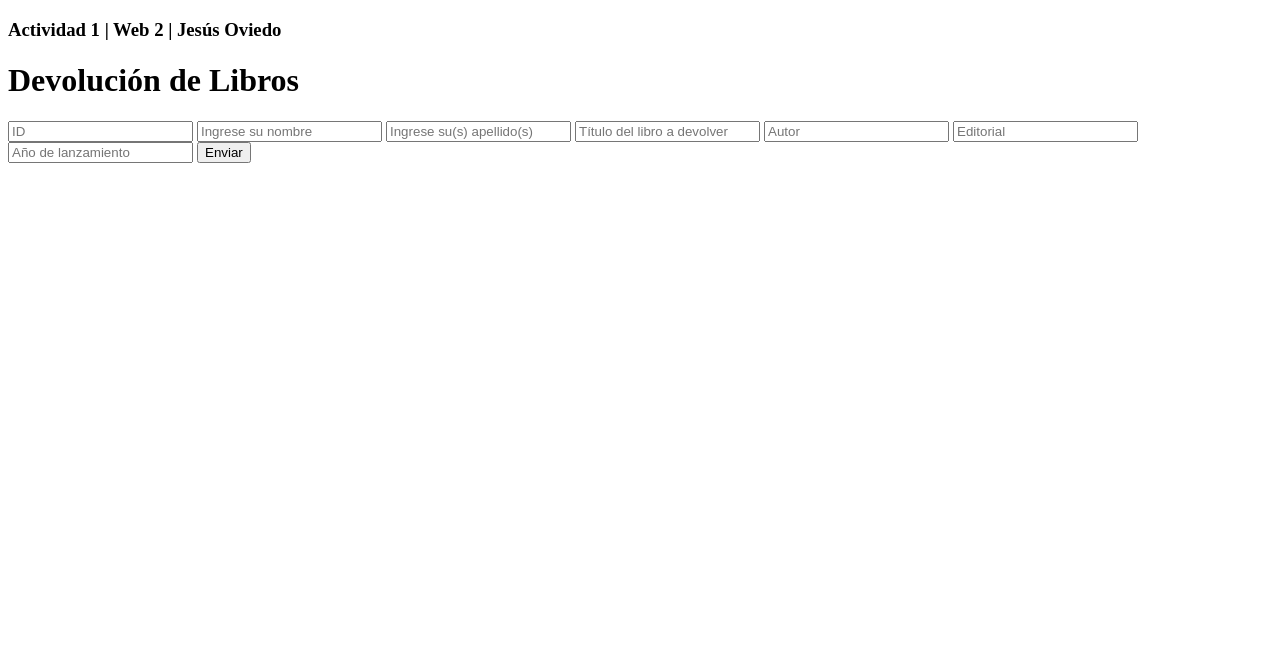
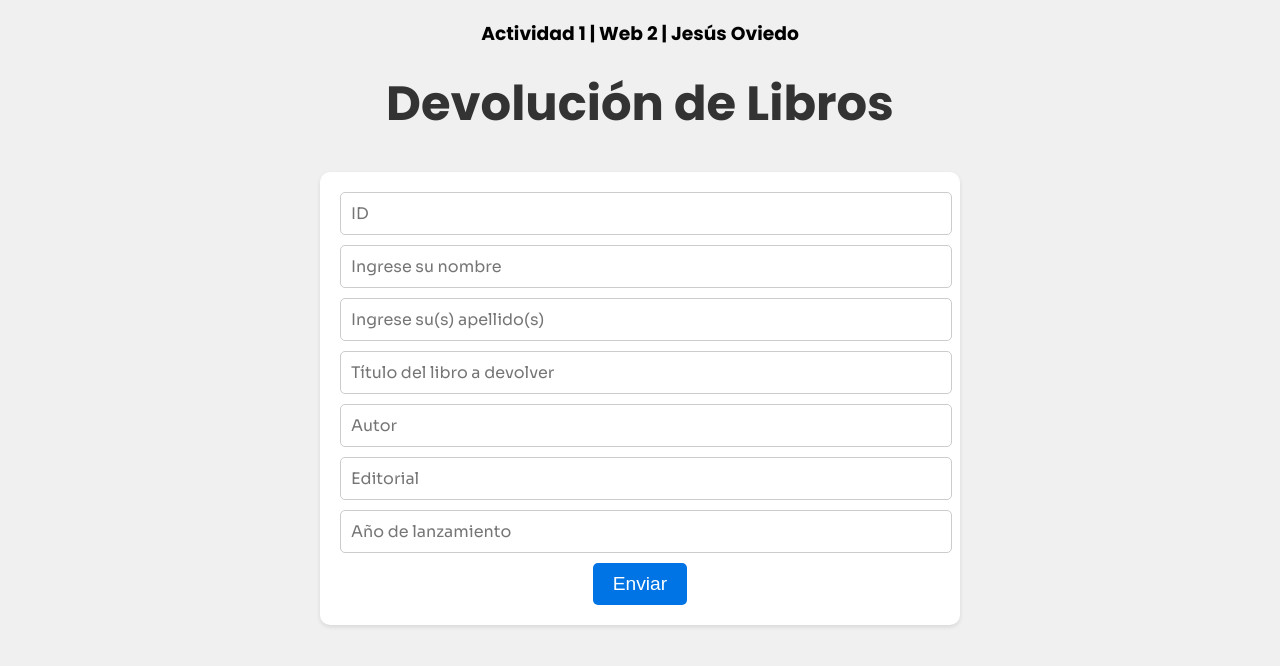
Before and after one commit to jesu1090p/practica1-express, a website: page public/index.html in a window 1280 px wide. Drawn offline with Linux system fonts and the light colour scheme.

Commit message:
FS Installed

```diff
--- a/package.json
+++ b/package.json
@@ -13,6 +13,7 @@
   "license": "ISC",
   "dependencies": {
     "express": "^4.18.2",
+    "file-system": "^2.2.2",
     "nodemon": "^3.0.1"
   }
 }
--- a/public/form.css
+++ b/public/form.css
@@ -1,10 +1,10 @@
 body {
-    font-family: 'Poppins', sans-serif;
+    font-family: 'Poppins', 'sans-serif';
     background-color: #f0f0f0;
     text-align: center;
 }
 h1 {
-    font-size: 36px;
+    font-size: 3rem;
     color: #333;
     margin-top: 20px;
 }
@@ -16,24 +16,24 @@ form {
     max-width: 600px;
     margin: 0 auto;
 }
-input[type="text"] {
+input[type="text"], input[type="number"] {
     width: 100%;
     padding: 10px 0px 10px 10px;
     margin-bottom: 10px;
     border: 1px solid #ccc;
     border-radius: 5px;
-    font-size: 16px;
-    font-family: Sora, 'Sans-serif';
+    font-size: 1rem;
+    font-family: 'Sora', 'Sans-serif';
 }
 button[type="submit"] {
     background-color: #0074e4;
     color: #fff;
     border: none;
     padding: 10px 20px;
-    font-size: 18px;
+    font-size: 1.2rem;
     border-radius: 5px;
     cursor: pointer;
 }
 button[type="submit"]:hover {
-    background-color: #0056a4;
+    background-color: #0026a4;
 }
--- a/public/index.html
+++ b/public/index.html
@@ -7,9 +7,7 @@
     <link rel="preconnect" href="https://fonts.googleapis.com">
     <link rel="preconnect" href="https://fonts.gstatic.com" crossorigin>
     <link href="https://fonts.googleapis.com/css2?family=Poppins:ital,wght@0,100;0,300;0,400;0,500;0,600;0,700;0,800;0,900;1,100;1,200;1,300;1,400;1,500;1,600;1,700;1,800;1,900&family=Sora&display=swap" rel="stylesheet">
-    <style>
-
-    </style>
+    <link rel="stylesheet" href="form.css">
 </head>
 <body>
     <h3>
@@ -19,13 +17,13 @@
         Devoluci&oacute;n de Libros
     </h1>
     <form action="http://localhost:3005/formulario" method="post">
-        <input type="text" name="id" id="" placeholder="ID">
-        <input type="text" name="nombre" id="" placeholder="Ingrese su nombre">
-        <input type="text" name="apellido" id="" placeholder="Ingrese su(s) apellido(s)">
-        <input type="text" name="titulo_libro" id="" placeholder="T&iacute;tulo del libro a devolver">
-        <input type="text" name="autor_libro" id="" placeholder="Autor">
-        <input type="text" name="editorial" id="" placeholder="Editorial">
-        <input type="text" name="lanzamiento" id="" placeholder="A&ntilde;o de lanzamiento">
+        <input type="number" name="id" id="" placeholder="ID" required>
+        <input type="text" name="nombre" id="" placeholder="Ingrese su nombre" required>
+        <input type="text" name="apellido" id="" placeholder="Ingrese su(s) apellido(s)" required>
+        <input type="text" name="titulo_libro" id="" placeholder="T&iacute;tulo del libro a devolver" required>
+        <input type="text" name="autor_libro" id="" placeholder="Autor" required>
+        <input type="text" name="editorial" id="" placeholder="Editorial" required>
+        <input type="number" name="lanzamiento" id="" placeholder="A&ntilde;o de lanzamiento" required>
         <button type="submit">Enviar</button>
     </form>
 </body>
```
Also changed, not shown: 1 other file.
